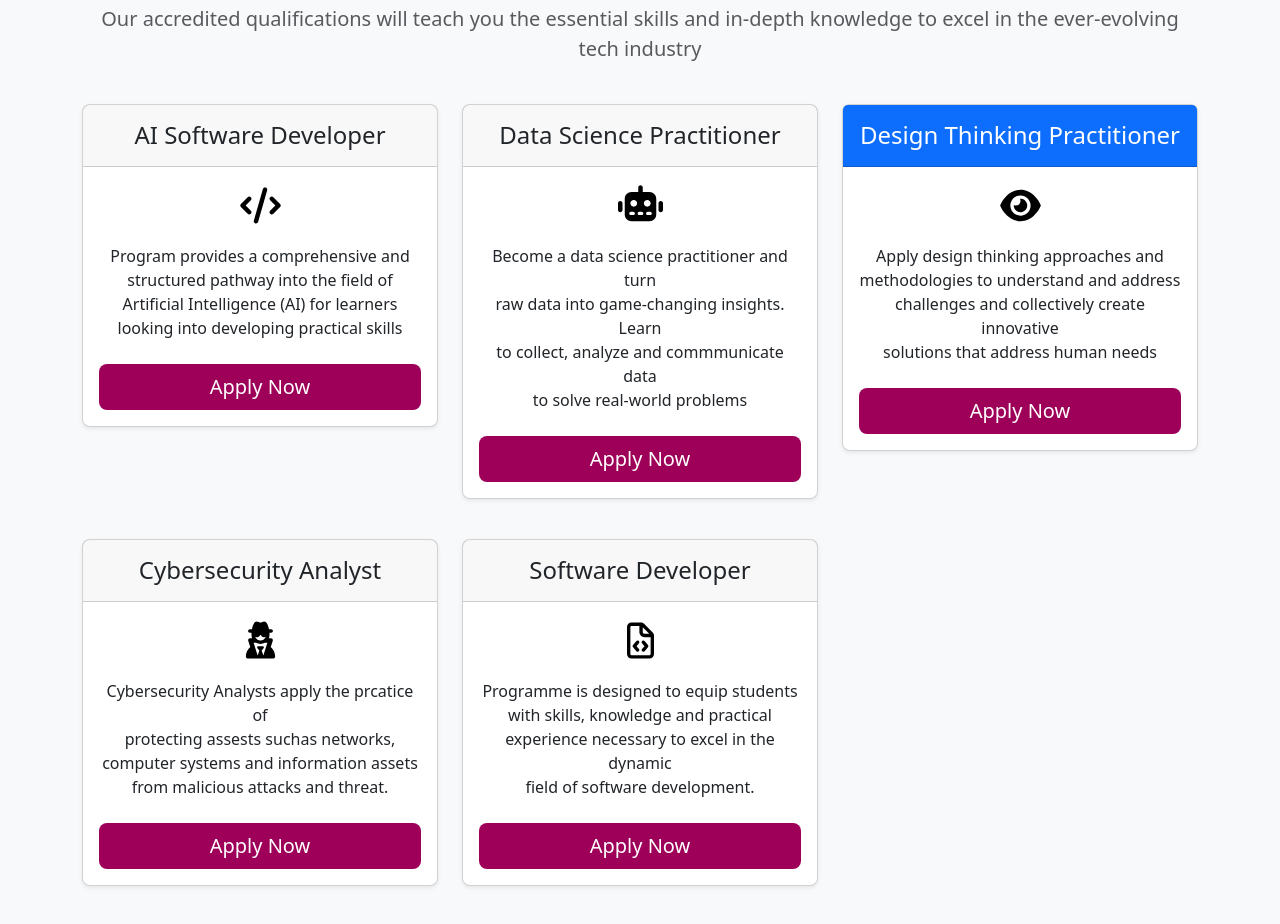
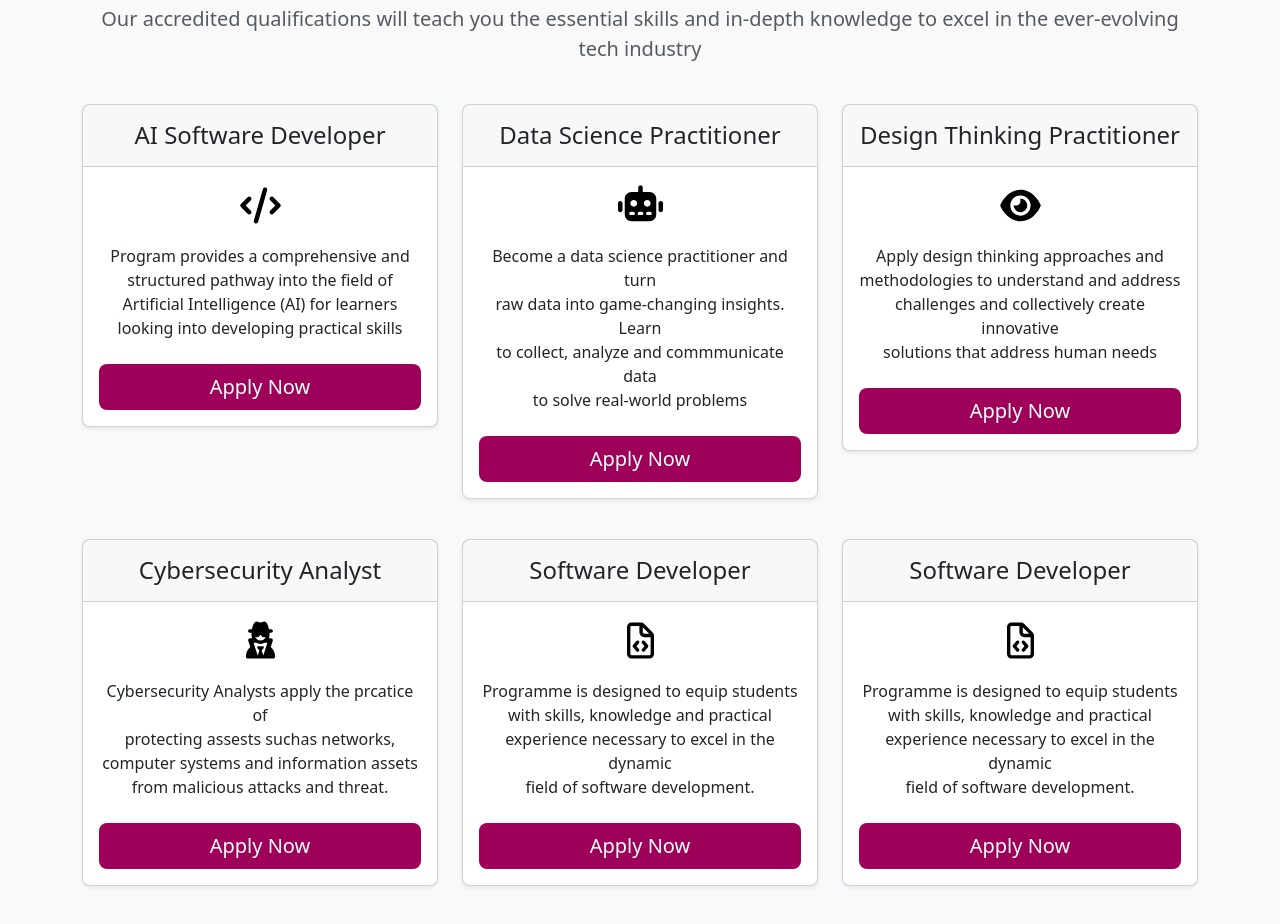
Before and after one commit to OfentseBaloyi/Melsoft-Bootstrap, a plain HTML site: page index.html in a window 1280 px wide. Shown: the part 1948-2872 px from the top of the page. Drawn offline with nearby package versions, Linux system fonts and the light colour scheme.

Commit message:
accredited programmes part

```diff
--- a/index.html
+++ b/index.html
@@ -59,7 +59,6 @@
             </a>
             <ul class="dropdown-menu" aria-labelledby="programsDropdown">
               <li><a class="dropdown-item" href="#tholakele-accredited-programs">Accredited <br> Programs</a></li>
-              <li><a class="dropdown-item" href="#tholakele-accredited-programs">Trusted Programs</a></li>
               <li><a class="dropdown-item" href="#khaya-trusted-partners">Trusted Partners</a></li>
               <li><a class="dropdown-item" href="#caleb-invest">Invest</a></li>
             </ul>
@@ -340,7 +339,7 @@
 					</div>
 					<div class="col">
 						<div class="card mb-4 rounded-3 shadow-sm">
-							<div class="card-header py-3 text-bg-primary">
+							<div class="card-header py-3">
 								<h4 class="my-0 fw-normal">Design Thinking Practitioner</h4>
 							</div>
 							<div class="card-body">
@@ -397,23 +396,24 @@
 							</div>
 						</div>
 					</div>
-					<!-- <div class="col">
-						<div class="card mb-4 rounded-3 shadow-sm border-primary">
-							<div class="card-header py-3 text-bg-primary border-primary">
-								<h4 class="my-0 fw-normal">Design Thinking Practitioner</h4>
+					<div class="col">
+						<div class="card mb-4 rounded-3 shadow-sm">
+							<div class="card-header py-3">
+								<h4 class="my-0 fw-normal">Software Developer</h4>
 							</div>
 							<div class="card-body">
-								<h1 class="card-title pricing-card-title">$29<small
-										class="text-body-secondary fw-light">/mo</small></h1>
+								<!-- <h1 class="card-title pricing-card-title">$15<small
+										class="text-body-secondary fw-light">/mo</small></h1> -->
+										<svg xmlns="http://www.w3.org/2000/svg" style="width:45px;height:45px"; viewBox="0 0 640 640"><!--!Font Awesome Free v7.0.1 by @fontawesome - https://fontawesome.com License - https://fontawesome.com/license/free Copyright 2025 Fonticons, Inc.--><path d="M192 112L304 112L304 200C304 239.8 336.2 272 376 272L464 272L464 512C464 520.8 456.8 528 448 528L192 528C183.2 528 176 520.8 176 512L176 128C176 119.2 183.2 112 192 112zM352 131.9L444.1 224L376 224C362.7 224 352 213.3 352 200L352 131.9zM192 64C156.7 64 128 92.7 128 128L128 512C128 547.3 156.7 576 192 576L448 576C483.3 576 512 547.3 512 512L512 250.5C512 233.5 505.3 217.2 493.3 205.2L370.7 82.7C358.7 70.7 342.5 64 325.5 64L192 64zM298.2 359.6C306.8 349.5 305.7 334.4 295.6 325.8C285.5 317.2 270.4 318.3 261.8 328.4L213.8 384.4C206.1 393.4 206.1 406.6 213.8 415.6L261.8 471.6C270.4 481.7 285.6 482.8 295.6 474.2C305.6 465.6 306.8 450.4 298.2 440.4L263.6 400L298.2 359.6zM378.2 328.4C369.6 318.3 354.4 317.2 344.4 325.8C334.4 334.4 333.2 349.6 341.8 359.6L376.4 400L341.8 440.4C333.2 450.5 334.3 465.6 344.4 474.2C354.5 482.8 369.6 481.7 378.2 471.6L426.2 415.6C433.9 406.6 433.9 393.4 426.2 384.4L378.2 328.4z"/></svg>
 								<ul class="list-unstyled mt-3 mb-4">
-									<li>Apply design thinking approaches and</li>
-									<li>methodologies to understand and address</li>
-									<li>challenges and collectively create innovative</li>
-									<li>solutions that address human needs</li>
-								</ul> <button type="button" class="w-100 btn btn-lg btn-primary">Contact us</button>
+									<li>Programme is designed to equip students</li>
+									<li>with skills, knowledge and practical </li>
+									<li> experience necessary to excel in the dynamic</li>
+									<li> field of software development.</li>
+								</ul> <button type="button" class="w-100 btn btn-lg btn-primary">Apply Now</button>
 							</div>
 						</div>
-					</div> -->
+					</div>
 				</div>
 			</main>
 		</div>
```
